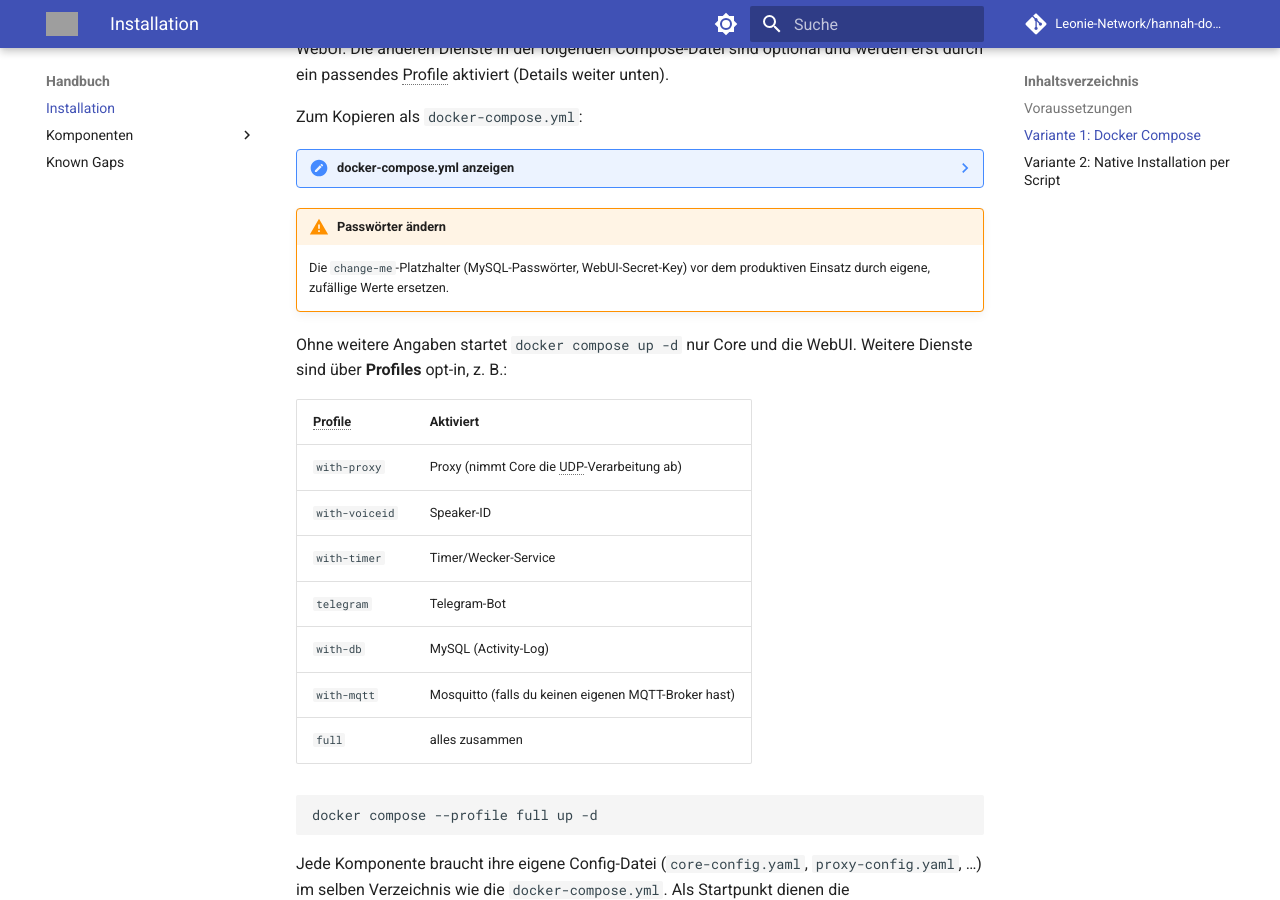
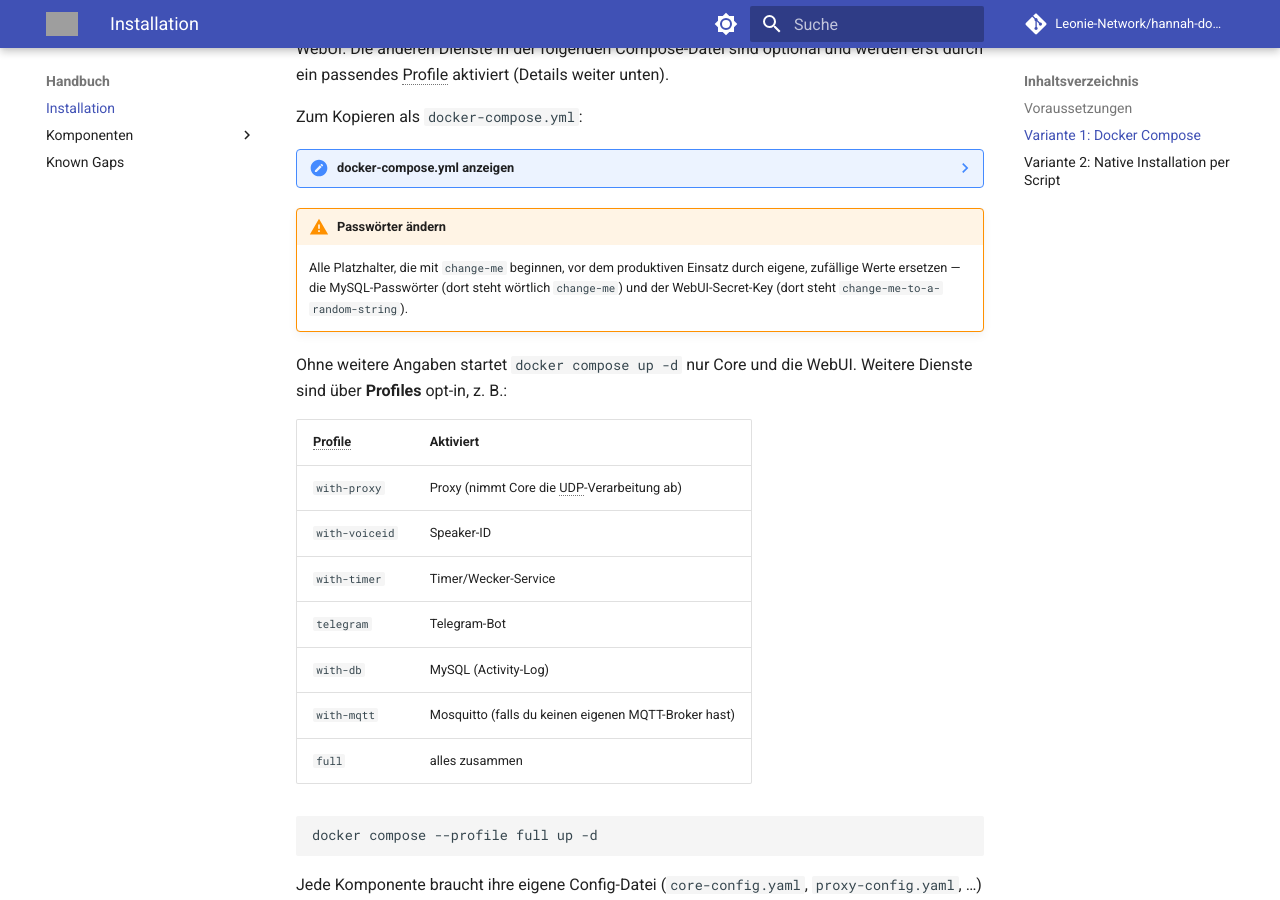
Before and after one commit to Leonie-Network/hannah-docs, an MkDocs documentation site: the page built from docs/manual/installation.md, in a window 1280 px wide and 900 px high, scrolled down 586 px. Built offline with MkDocs 1.6.1 and Material for MkDocs 9.7.7, drawn with Linux system fonts in a browser that asks for light colours; comment, search, counter and statistics services are not loaded; grey boxes are pictures that could not be loaded.

Commit message:
docs: fix WebUI secret-key placeholder wording
The compose placeholder claimed base64 while the actually documented
generation command (token_hex(32)) produces hex — format doesn't matter
for a Flask secret key, so drop the misleading "base64" label. Also
spell out both change-me placeholder patterns explicitly in the warning
box (MySQL: literal "change-me", WebUI: "change-me-to-a-random-string"),
since lumping them under one "change-me" label was imprecise.

````diff
--- a/docs/manual/installation.md
+++ b/docs/manual/installation.md
@@ -171,8 +171,9 @@ Zum Kopieren als `docker-compose.yml`:
     ```
 
 !!! warning "Passwörter ändern"
-    Die `change-me`-Platzhalter (MySQL-Passwörter, WebUI-Secret-Key) vor dem produktiven
-    Einsatz durch eigene, zufällige Werte ersetzen.
+    Alle Platzhalter, die mit `change-me` beginnen, vor dem produktiven Einsatz durch
+    eigene, zufällige Werte ersetzen — die MySQL-Passwörter (dort steht wörtlich
+    `change-me`) und der WebUI-Secret-Key (dort steht `change-me-to-a-random-string`).
 
 Ohne weitere Angaben startet `docker compose up -d` nur Core und die WebUI. Weitere
 Dienste sind über **Profiles** opt-in, z. B.:
````
Also changed, not shown: other parts of docs/manual/installation.md (+1 -1 lines).
